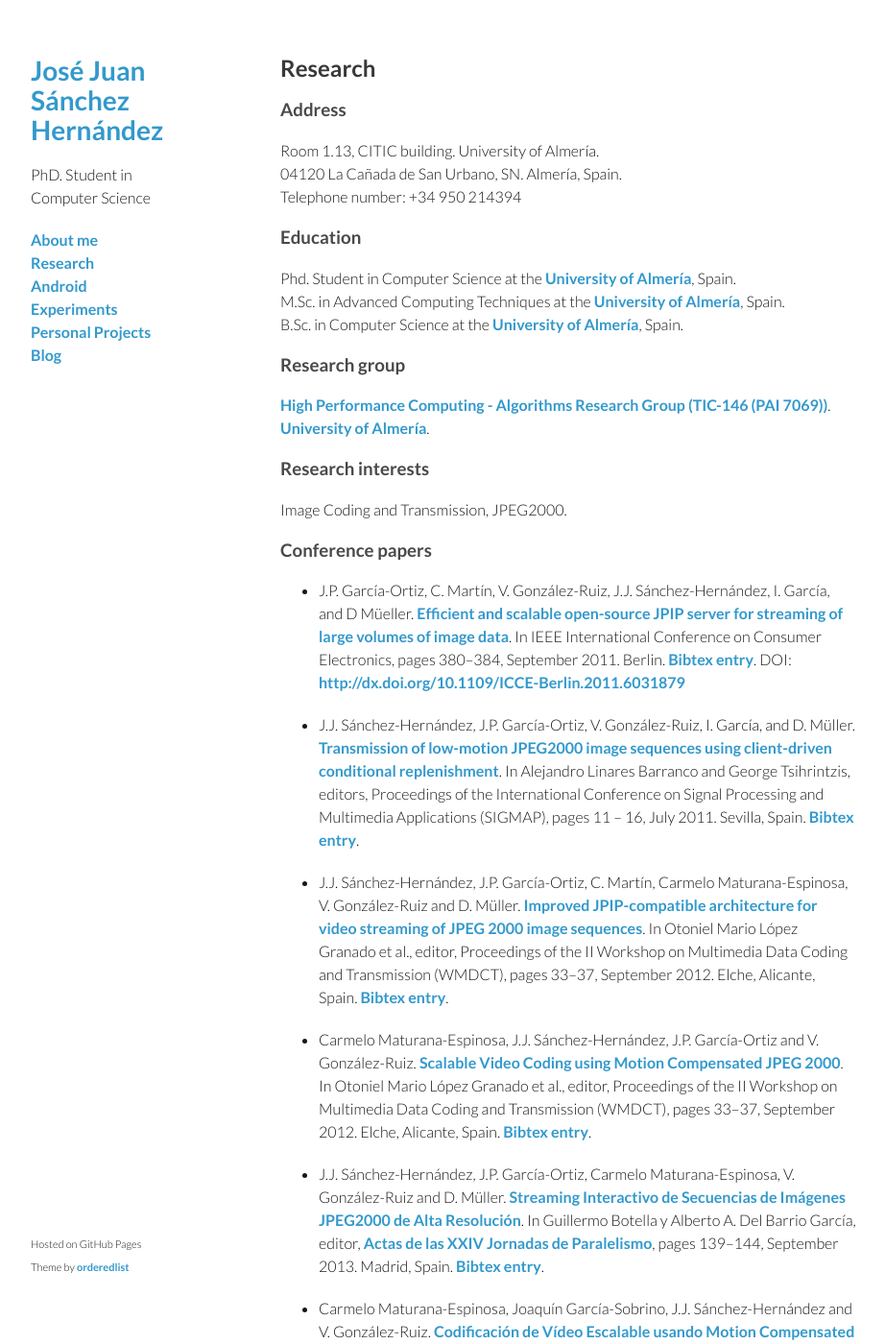
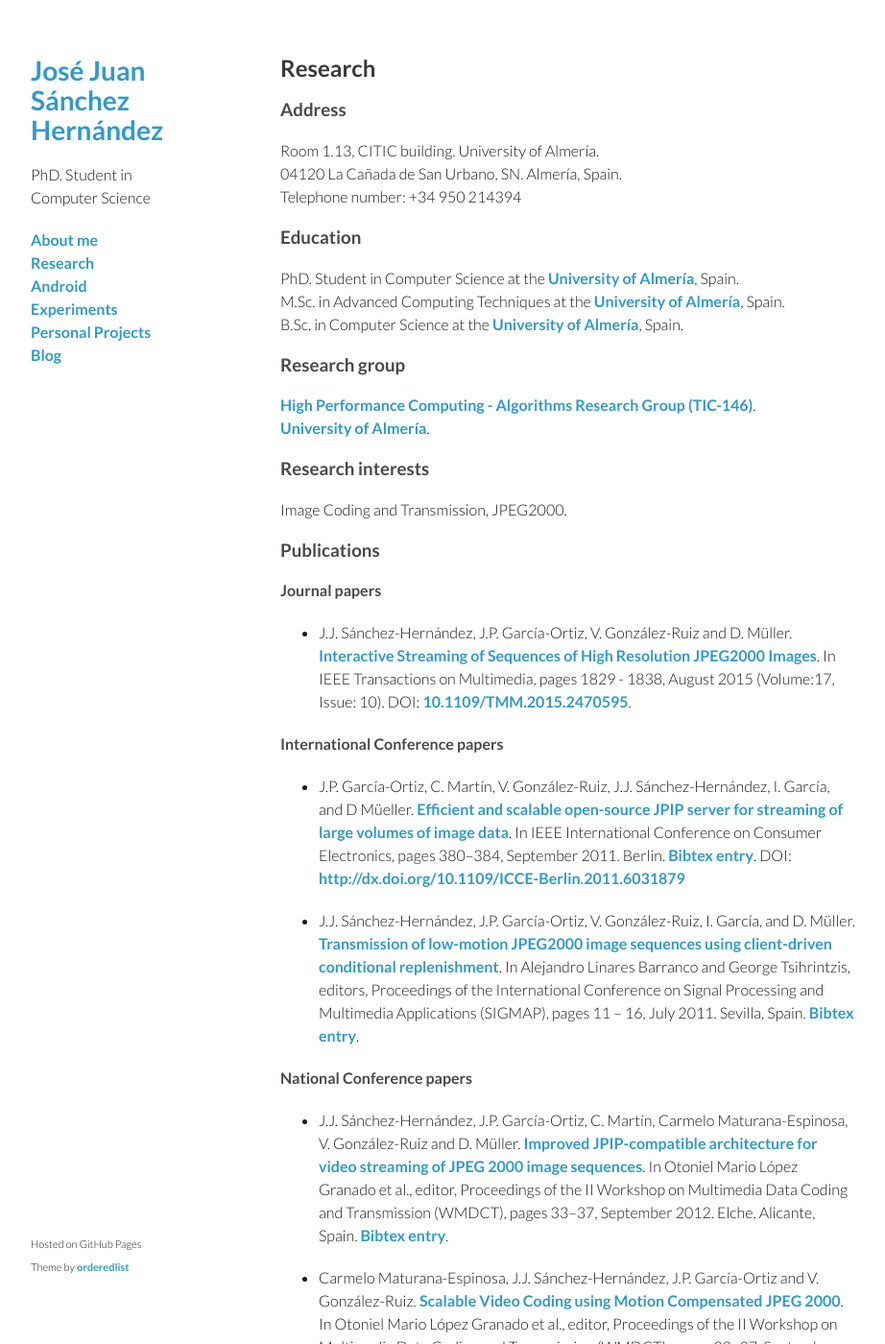
Before and after one commit to josejuansanchez/josejuansanchez.github.io, a Jekyll site: the page built from research/index.md, in a window 1280 px wide and 1400 px high. Shown: the whole window at 96% size, without its empty margins (178-1100 px from the left). Built offline with Jekyll 4.4.1, drawn with Linux system fonts in a browser that asks for light colours.

Commit message:
Added new item to journal papers section

```diff
--- a/research/index.md
+++ b/research/index.md
@@ -11,22 +11,30 @@ Room 1.13, CITIC building. University of Almería.
 Telephone number: +34 950 214394
 
 ### Education
-Phd. Student in Computer Science at the [University of Almería](http://www.ual.es), Spain.
+PhD. Student in Computer Science at the [University of Almería](http://www.ual.es), Spain.
 M.Sc. in Advanced Computing Techniques at the [University of Almería](http://www.ual.es), Spain.
 B.Sc. in Computer Science at the [University of Almería](http://www.ual.es), Spain.
 
 ### Research group
-[High Performance Computing - Algorithms Research Group (TIC-146 (PAI 7069))](http://www.hpca.ual.es).
+[High Performance Computing - Algorithms Research Group (TIC-146)](http://www.hpca.ual.es).
 [University of Almería](http://www.ual.es).
 
 ### Research interests
 Image Coding and Transmission, JPEG2000.
 
-### Conference papers
+### Publications
+
+#### Journal papers
+
+* J.J. Sánchez-Hernández, J.P. García-Ortiz, V. González-Ruiz and D. Müller. [Interactive Streaming of Sequences of High Resolution JPEG2000 Images](http://ieeexplore.ieee.org/xpl/articleDetails.jsp?arnumber=7214293). In IEEE Transactions on Multimedia, pages 1829 - 1838, August 2015 (Volume:17, Issue: 10). DOI: [10.1109/TMM.2015.2470595](http://dx.doi.org/10.1109/TMM.2015.2470595).
+
+#### International Conference papers
 
 * J.P. García-Ortiz, C. Martín, V. González-Ruiz, J.J. Sánchez-Hernández, I. García, and D Müeller. [Efficient and scalable open-source JPIP server for streaming of large volumes of image data](http://www.hpca.ual.es/~jjsanchez/publications/icce2011/paper.pdf). In IEEE International Conference on Consumer Electronics, pages 380–384, September 2011. Berlin. [Bibtex entry](http://www.hpca.ual.es/~vruiz/papers/ORTIZ11.bib). DOI: [http://dx.doi.org/10.1109/ICCE-Berlin.2011.6031879](http://dx.doi.org/10.1109/ICCE-Berlin.2011.6031879)
 
 * J.J. Sánchez-Hernández, J.P. García-Ortiz, V. González-Ruiz, I. García, and D. Müller. [Transmission of low-motion JPEG2000 image sequences using client-driven conditional replenishment](http://www.hpca.ual.es/~jjsanchez/publications/sigmap2011/paper.pdf). In Alejandro Linares Barranco and George Tsihrintzis, editors, Proceedings of the International Conference on Signal Processing and Multimedia Applications (SIGMAP), pages 11 – 16, July 2011. Sevilla, Spain. [Bibtex entry](http://www.hpca.ual.es/~vruiz/papers/HERNANDEZ11.bib).
+
+#### National Conference papers
 
 * J.J. Sánchez-Hernández, J.P. García-Ortiz, C. Martín, Carmelo Maturana-Espinosa, V. González-Ruiz and D. Müller. [Improved JPIP-compatible architecture for video streaming of JPEG 2000 image sequences](http://www.hpca.ual.es/~jjsanchez/publications/wmdct2012/paper.pdf). In Otoniel Mario López Granado et al., editor, Proceedings of the II Workshop on Multimedia Data Coding and Transmission (WMDCT), pages 33–37, September 2012. Elche, Alicante, Spain. [Bibtex entry](http://www.hpca.ual.es/~vruiz/papers/HERNANDEZ12.bib).
 
```
Also changed, not shown: index.md (+9 -1 lines).
